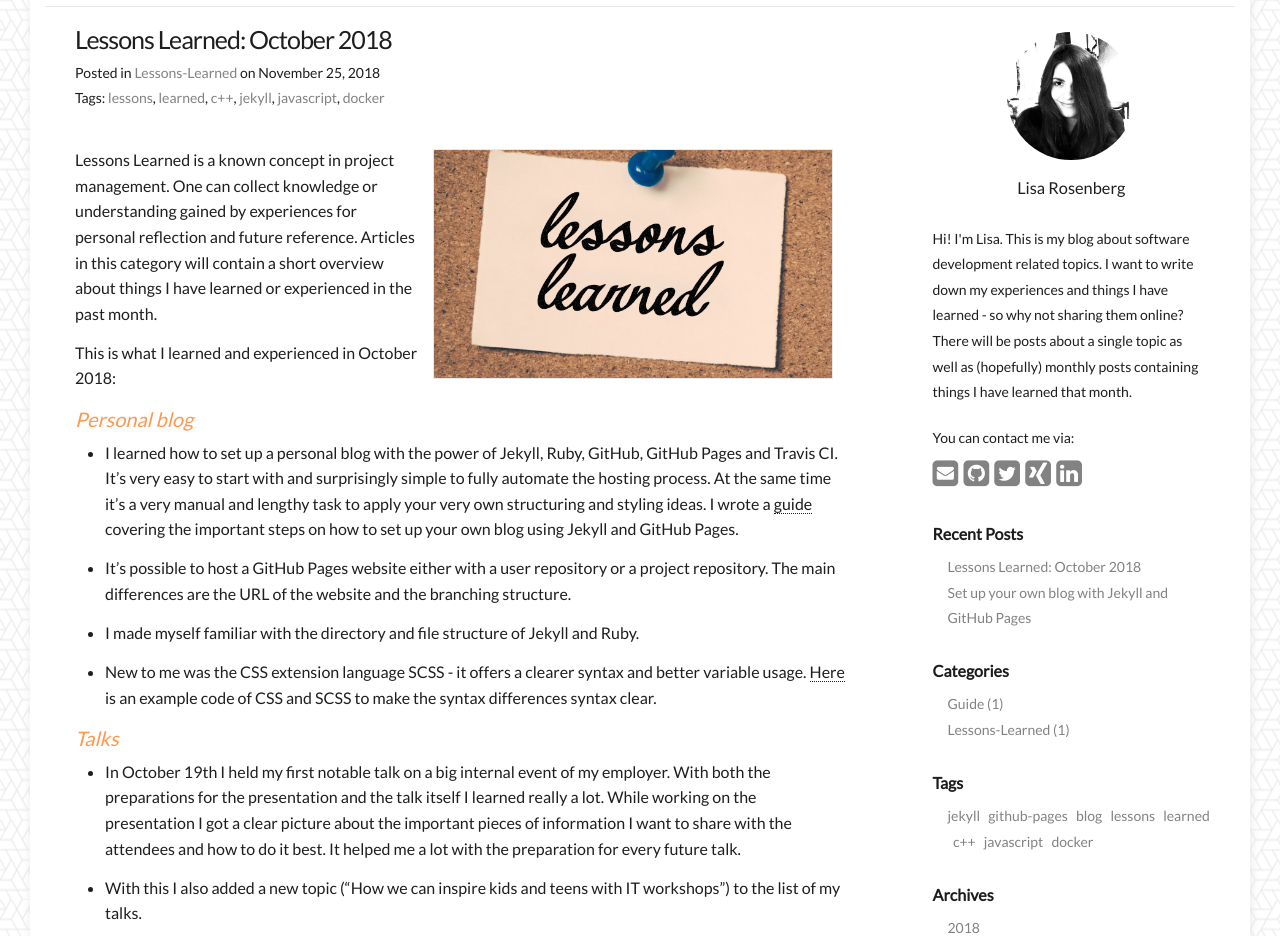
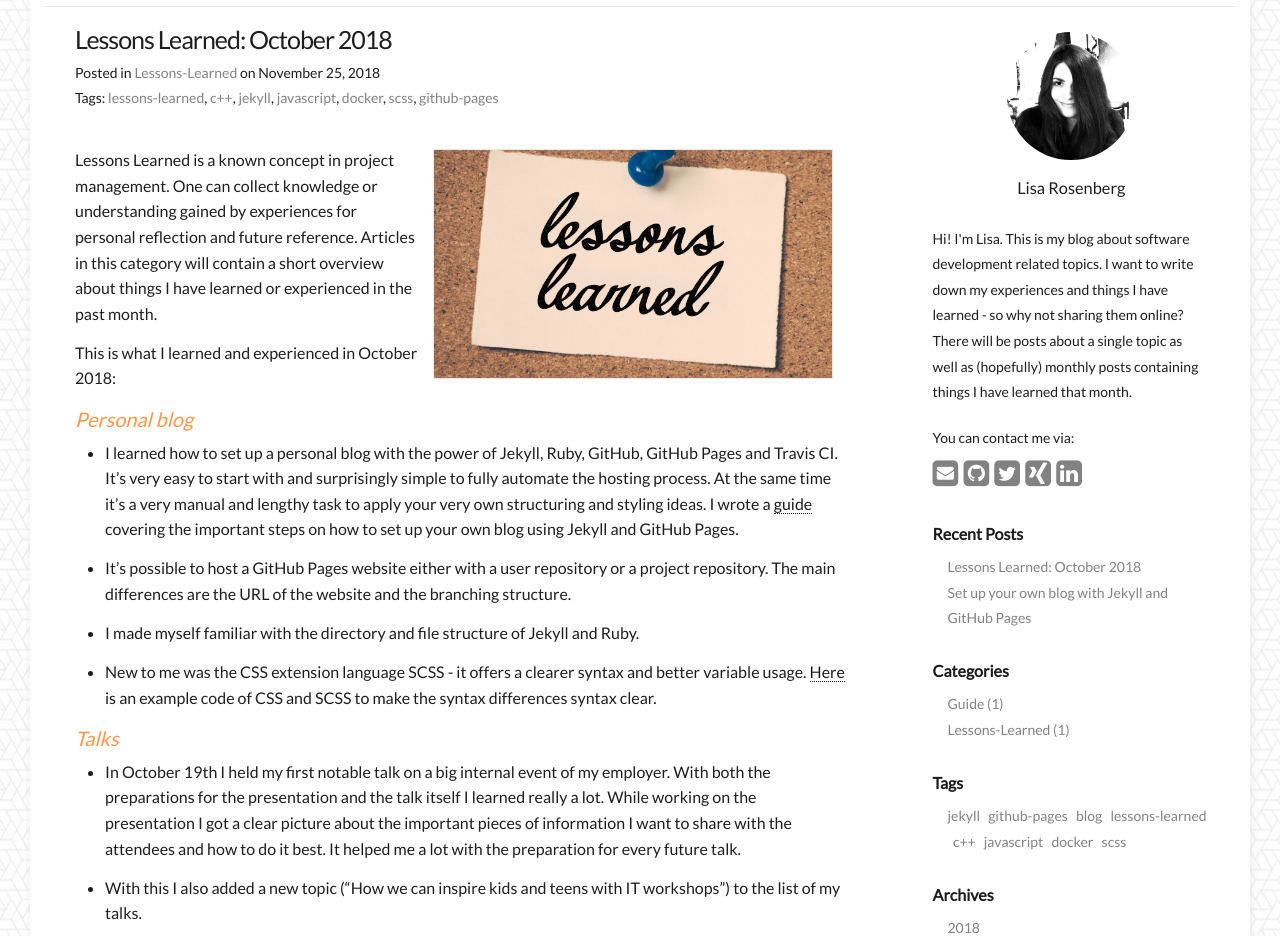
Before and after one commit to lisa-rosenberg/lisa-rosenberg.github.io, a Jekyll site: the page built from _posts/2018-11-25-lessons-learned-october.md, in a window 1280 px wide. Shown: the part 300-1236 px from the top of the page. Built offline with Jekyll 4.4.1, drawn with Linux system fonts in a browser that asks for light colours; comment, search, counter and statistics services are not loaded.

Commit message:
Update tags of post

```diff
--- a/_posts/2018-11-25-lessons-learned-october.md
+++ b/_posts/2018-11-25-lessons-learned-october.md
@@ -4,7 +4,7 @@ title       : "Lessons Learned: October 2018"
 date        : 2018-11-25
 cover       : "/assets/images/posts/lessons-learned-cover.png"
 categories  : Lessons-Learned
-tags        : lessons learned c++ jekyll javascript docker
+tags        : lessons-learned c++ jekyll javascript docker scss github-pages
 toc         : false
 ---
 
```
